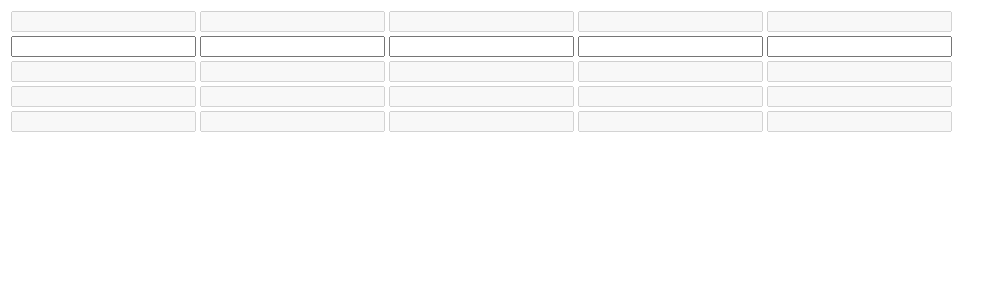
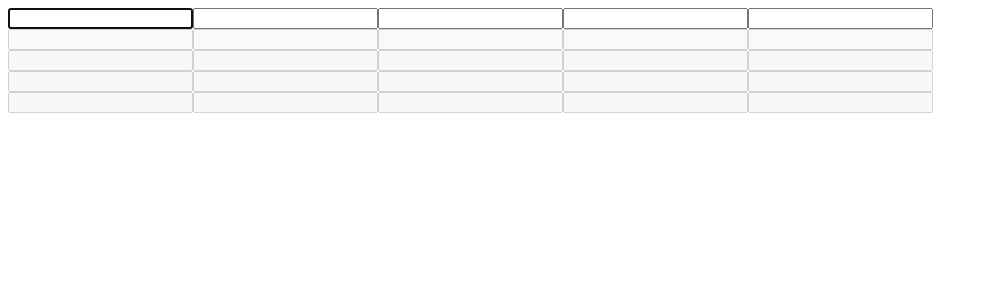
Before and after one commit to leoovogel/try-words, a React (Create React App) app: page / in a window 1280 px wide. Shown: the top 300 px of the page, without its empty margins (0-1007 px from the left). Built offline with nearby package versions, Linux system fonts and the light colour scheme.

Commit message:
feat: add focus in active line effect

```diff
--- /dev/null
+++ b/src/common/constants.ts
@@ -0,0 +1,12 @@
+import { IGameObject } from './types';
+
+export const game: IGameObject = {
+  lineList: [
+    { id: '0', status: 'active', isActive: true },
+    { id: '1', status: 'next', isActive: false },
+    { id: '2', status: 'next', isActive: false },
+    { id: '3', status: 'next', isActive: false },
+    { id: '4', status: 'next', isActive: false },
+  ],
+  tries: [[]],
+};
--- /dev/null
+++ b/src/common/types.ts
@@ -0,0 +1,24 @@
+import { Dispatch } from 'react';
+
+export interface IWordLineProps {
+  line: string,
+  status: string,
+  isActive: boolean,
+  setLines: Dispatch<any>
+}
+
+export interface ILineList {
+  id: string,
+  status: string,
+  isActive: boolean,
+}
+
+export interface ITryObject {
+  letter: string,
+  state: string,
+}
+
+export interface IGameObject {
+  lineList: ILineList[],
+  tries: ITryObject[][],
+}
--- a/src/components/WordLine/WordLine.tsx
+++ b/src/components/WordLine/WordLine.tsx
@@ -1,62 +1,71 @@
-import { useState } from 'react';
+import { useEffect, useRef, useState } from 'react';
 
-export default function WordLine({ ...rest }) {
+import { IWordLineProps } from '../../common/types';
+
+export function WordLine({ ...rest }: IWordLineProps) {
   const [word, setWord] = useState<string[]>(['', '', '', '', '']);
+  const [currentFocus, setCurrentFocus] = useState(0);
+  const lineElement = useRef<HTMLDivElement>(null);
+
+  useEffect(() => {
+    const prevFocusLetter = lineElement?.current?.children[currentFocus - 1] as HTMLInputElement;
+    const focusLetter = lineElement?.current?.children[currentFocus] as HTMLInputElement;
+
+    if (focusLetter) {
+      focusLetter.focus();
+    } else {
+      prevFocusLetter.blur();
+    }
+  }, [currentFocus]);
 
   const handleChangeWord = ({ target }: { target: HTMLInputElement }) => {
     const newWord = [...word];
-    const letterIndex = +target.classList[0].split('')[1];
+    const letterIndex = +target.classList[0].split('-')[1];
     newWord[letterIndex] = target.value[target.value.length - 1] || '';
     setWord(newWord);
+
+    if (currentFocus <= 4) {
+      setCurrentFocus(+target.classList[0].split('-')[1] + 1);
+    }
   };
 
   return (
-    <tr>
-      <td>
+    <div ref={lineElement}>
       <input
         type="text"
         onChange={handleChangeWord}
-          className={`${rest.line}0`}
+        className={`${rest.line}-0`}
         value={word[0]}
-          disabled={rest.status === 'next' || rest.status === 'answered'}
+        disabled={!rest.isActive}
       />
-      </td>
-      <td>
       <input
         type="text"
         onChange={handleChangeWord}
-          className={`${rest.line}1`}
+        className={`${rest.line}-1`}
         value={word[1]}
-          disabled={rest.status === 'next' || rest.status === 'answered'}
+        disabled={!rest.isActive}
       />
-      </td>
-      <td>
       <input
         type="text"
         onChange={handleChangeWord}
-          className={`${rest.line}2`}
+        className={`${rest.line}-2`}
         value={word[2]}
-          disabled={rest.status === 'next' || rest.status === 'answered'}
+        disabled={!rest.isActive}
       />
-      </td>
-      <td>
       <input
         type="text"
         onChange={handleChangeWord}
-          className={`${rest.line}3`}
+        className={`${rest.line}-3`}
         value={word[3]}
-          disabled={rest.status === 'next' || rest.status === 'answered'}
+        disabled={!rest.isActive}
       />
-      </td>
-      <td>
       <input
         type="text"
         onChange={handleChangeWord}
-          className={`${rest.line}4`}
+        className={`${rest.line}-4`}
         value={word[4]}
-          disabled={rest.status === 'next' || rest.status === 'answered'}
+        disabled={!rest.isActive}
       />
-      </td>
-    </tr>
+    </div>
   );
 }
--- a/src/components/WordTable/WordTable.tsx
+++ b/src/components/WordTable/WordTable.tsx
@@ -1,15 +1,51 @@
-import WordLine from '../WordLine/WordLine';
+import { useState } from 'react';
+
+import { game } from '../../common/constants';
+import { ILineList } from '../../common/types';
+import { WordLine } from '../WordLine/WordLine';
 
 export default function wordTable() {
+  const [lines, setLines] = useState<ILineList[]>(game.lineList);
+
   return (
-    <table>
-      <tbody>
-        <WordLine line="0" status="answered" />
-        <WordLine line="1" status="active" />
-        <WordLine line="2" status="next" />
-        <WordLine line="3" status="next" />
-        <WordLine line="4" status="next" />
-      </tbody>
-    </table>
+    <div>
+      {lines.map((line: ILineList) => (
+        <WordLine
+          key={line.id}
+          line={line.id}
+          status={line.status}
+          isActive={line.isActive}
+          setLines={setLines}
+        />
+      ))}
+    </div>
   );
 }
+
+/*
+const game = {
+  lineList: [
+              { line: '0', status: 'active', isActive: true },
+              { line: '1', status: 'next', isActive: false },
+              { line: '2', status: 'next', isActive: false },
+              { line: '3', status: 'next', isActive: false },
+              { line: '4', status: 'next', isActive: false },
+            ],
+  tries: [
+            [
+              {letter: "T", state: "wrong"},
+              {letter: "E", state: "wrong"},
+              {letter: "X", state: "wrong"},
+              {letter: "T", state: "wrong"},
+              {letter: "O", state: "wrong"},
+            ],
+            [
+              {letter: "V", state: "right"},
+              {letter: "A", state: "right"},
+              {letter: "Z", state: "displaced"},
+              {letter: "I", state: "right"},
+              {letter: "O", state: "wrong"},
+            ],
+         ],
+}
+*/
--- a/src/context/TryWordProvider.tsx
+++ b/src/context/TryWordProvider.tsx
@@ -1,9 +1,10 @@
 import React, { useState } from 'react';
 
+import { ITryObject } from '../common/types';
 import tryWordContext from './tryWordContext';
 
 export function TryWordProvider({ children }: { children: React.ReactNode }) {
-  const [tries, setTries] = useState<string[]>([]);
+  const [tries, setTries] = useState<ITryObject[]>([]);
 
   const value = React.useMemo(() => ({ tries, setTries }), [tries]);
   return (
```
Lines whose indentation alone changed are shown as unchanged.
